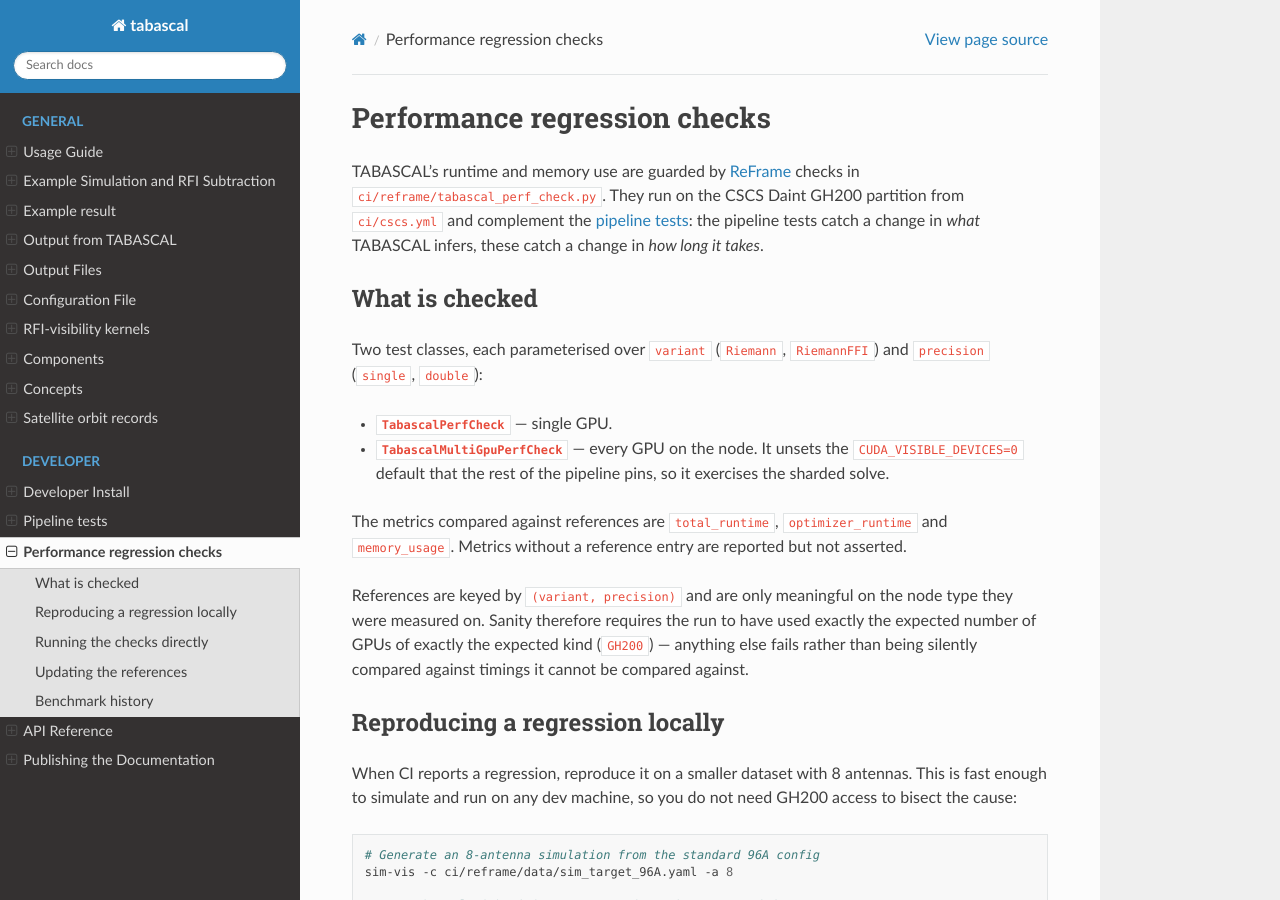
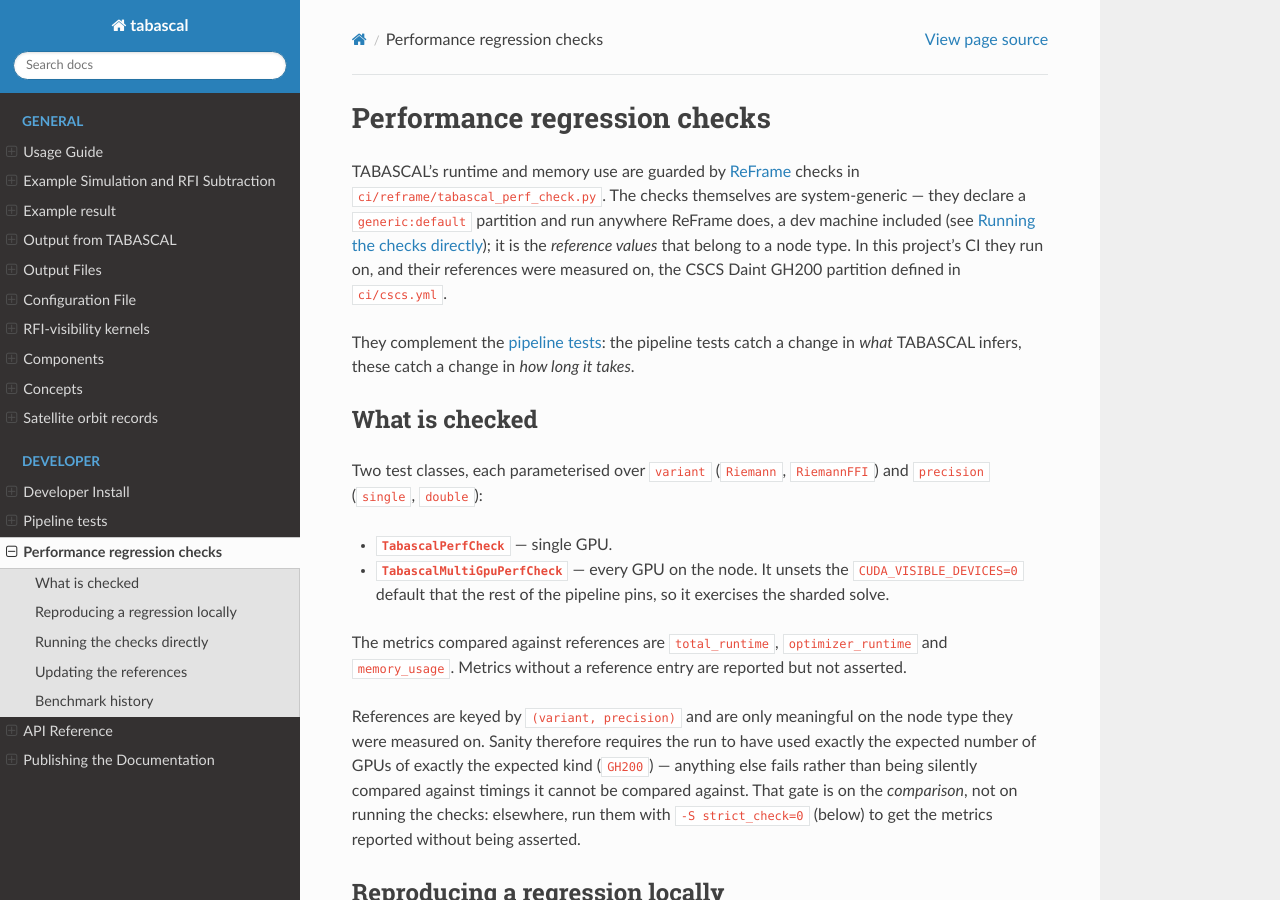
Before and after one commit to epfl-radio-astro/tabascal, a Sphinx documentation site: the page built from docs/performance.md, in a window 1280 px wide and 900 px high. Built offline with Sphinx 7.4.7 and the Read the Docs theme 3.1.0, drawn with Linux system fonts in a browser that asks for light colours.

Commit message:
Name the instrument in brackets, and unpin the perf checks from one machine
Two decisions after review.

A page that shows one instrument's actual data may name it, generic phrase
first and the instrument in brackets after it: the README and example-result
captions now read "a low-frequency aperture array (EDA2)". The guard encodes
that as a rule rather than as an exemption -- on those two pages an occurrence
inside parentheses is allowed and bare prose still fails, and the allowance
does not extend to any other file or to paths, where there is nothing for a
generic description to lead with.

The performance docs said the ReFrame checks "run on the CSCS Daint GH200
partition", which reads as though they only run there. They declare
`generic:default` as well and run anywhere ReFrame does; it is the reference
values, and the node-kind sanity gate that protects them, that belong to one
node type. Reworded to say which is which, with a pointer to `strict_check=0`
for running them elsewhere. The machine is still named -- it is where this
project's CI runs and where the references were measured.

```diff
--- a/docs/performance.md
+++ b/docs/performance.md
@@ -3,10 +3,16 @@
 TABASCAL's runtime and memory use are guarded by
 [ReFrame](https://reframe-hpc.readthedocs.io/) checks in
 [`ci/reframe/tabascal_perf_check.py`](https://github.com/epfl-radio-astro/tabascal/blob/main/ci/reframe/tabascal_perf_check.py).
-They run on the CSCS Daint GH200 partition from
-[`ci/cscs.yml`](https://github.com/epfl-radio-astro/tabascal/blob/main/ci/cscs.yml)
-and complement the [pipeline tests](pipeline_tests.md): the pipeline tests catch
-a change in *what* TABASCAL infers, these catch a change in *how long it takes*.
+The checks themselves are system-generic — they declare a `generic:default`
+partition and run anywhere ReFrame does, a dev machine included (see [Running
+the checks directly](#running-the-checks-directly)); it is the *reference
+values* that belong to a node type. In this project's CI they run on, and their
+references were measured on, the CSCS Daint GH200 partition defined in
+[`ci/cscs.yml`](https://github.com/epfl-radio-astro/tabascal/blob/main/ci/cscs.yml).
+
+They complement the [pipeline tests](pipeline_tests.md): the pipeline tests
+catch a change in *what* TABASCAL infers, these catch a change in *how long it
+takes*.
 
 ## What is checked
 
@@ -26,7 +32,9 @@ References are keyed by `(variant, precision)` and are only meaningful on the
 node type they were measured on. Sanity therefore requires the run to have used
 exactly the expected number of GPUs of exactly the expected kind (`GH200`) —
 anything else fails rather than being silently compared against timings it
-cannot be compared against.
+cannot be compared against. That gate is on the *comparison*, not on running the
+checks: elsewhere, run them with `-S strict_check=0` (below) to get the metrics
+reported without being asserted.
 
 ## Reproducing a regression locally
 
```
Also changed, not shown: README.md (+1 -1 lines), docs/example.md (+1 -1 lines), 1 other file.
